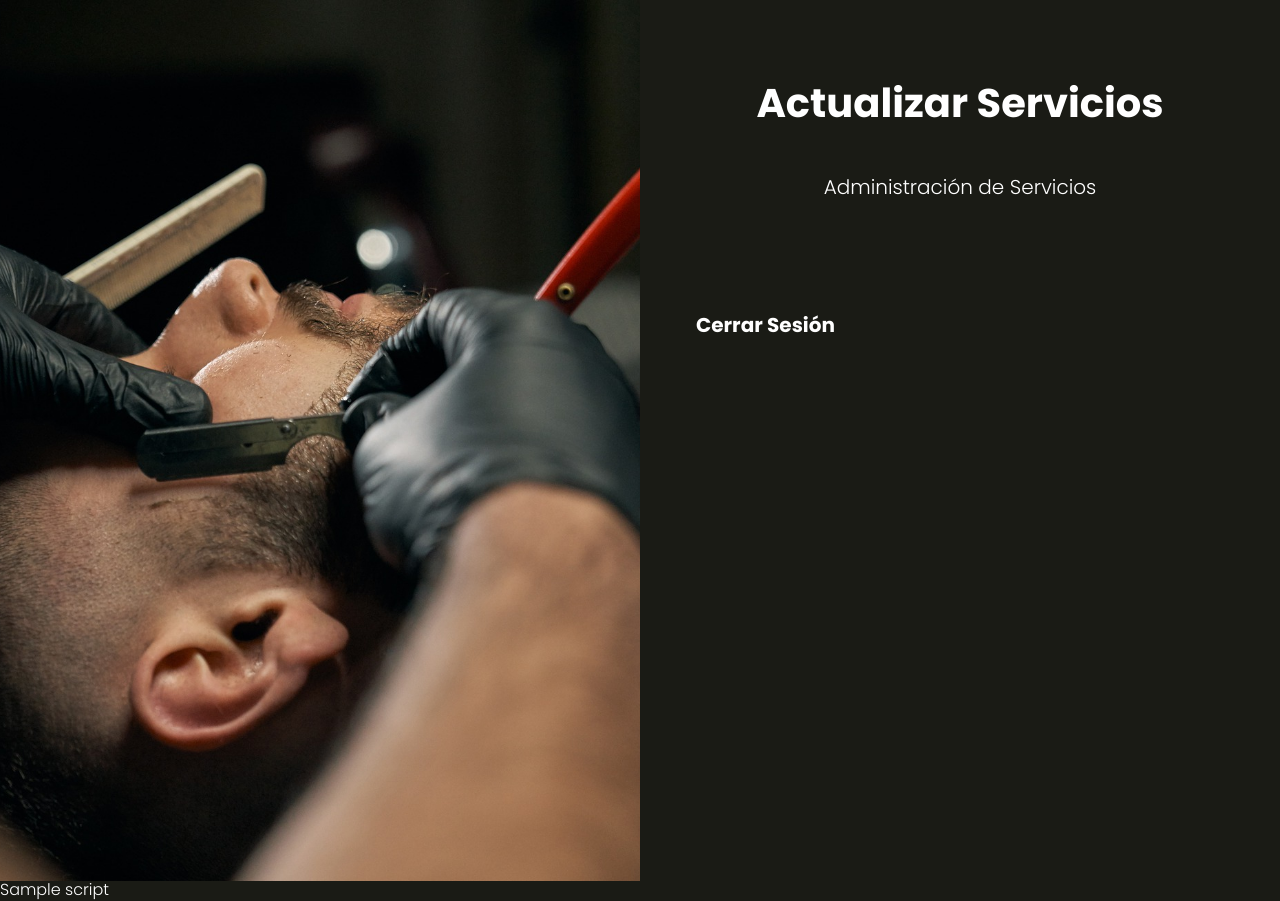
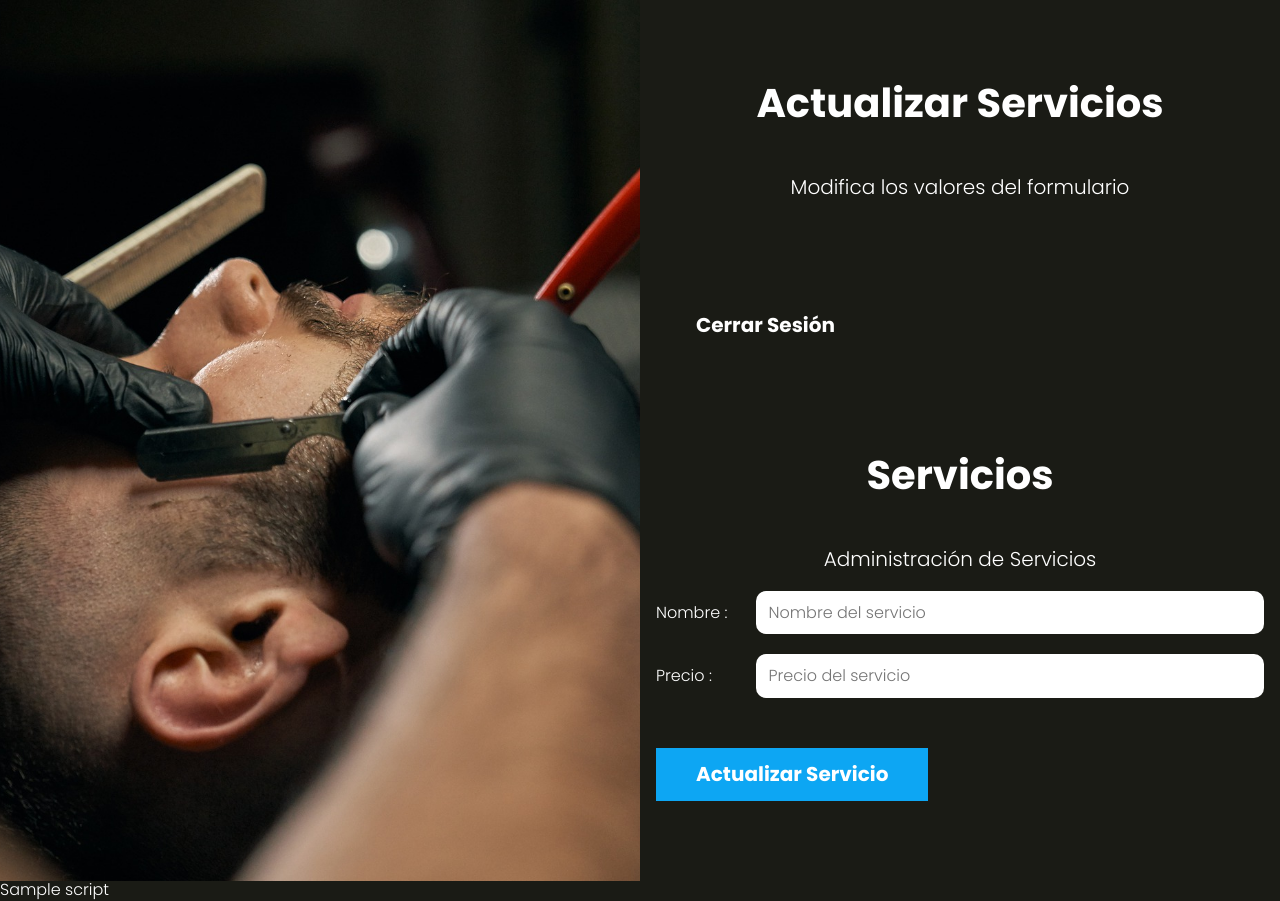
Before and after one commit to JPalacio3/appsalonMVC, a PHP site: the page made by views/servicios/actualizar.php in a window 1280 px wide. Run offline with PHP 8.4, Linux system fonts and the light colour scheme; the template is opened without the code that fills it: most values are stand-ins (such as "Sample title", 1, 10 or a date in 2020); data that the repository does not hold is empty.

Commit message:
Funcionalidad para actualizar un servicio en la BD

```diff
--- a/views/servicios/actualizar.php
+++ b/views/servicios/actualizar.php
@@ -1,6 +1,16 @@
 <h1 class="nombre-pagina">Actualizar Servicios</h1>
-<p class="descripcion-pagina">Administración de Servicios</p>
+<p class="descripcion-pagina">Modifica los valores del formulario</p>
 
 <?php
 include_once __DIR__ . '/../templates/barra.php';
+include_once __DIR__ . '/../templates/alertas.php';
 ?>
+
+<form method="POST" class="formulario">
+    <?php include_once __DIR__ . '/formulario.php'; ?>
+
+
+    <input type="submit" class="boton" value="Actualizar Servicio" />
+
+
+</form>
```
Also changed, not shown: controllers/ServicioController.php (+19 -1 lines).
